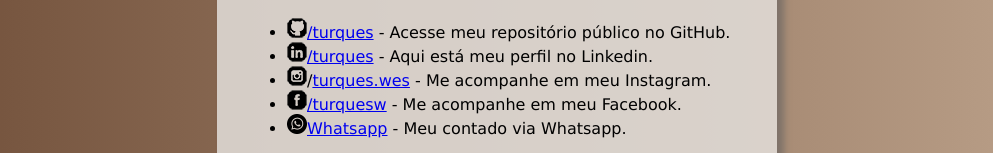
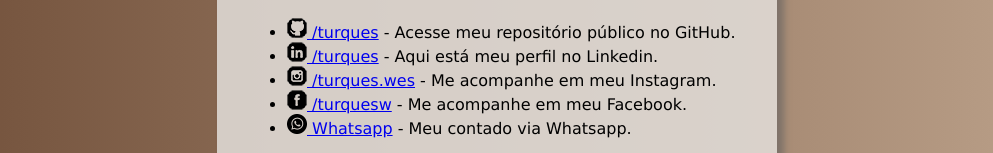
Before and after one commit to Turques/LandingPage, a plain HTML site: page index.html in a window 1280 px wide. Shown: the part 692-845 px from the top of the page, without its empty margins (143-1136 px from the left). Drawn offline with Linux system fonts and the light colour scheme.

Commit message:
att 1.2 landingpage

```diff
--- a/index.html
+++ b/index.html
@@ -19,12 +19,12 @@
         </p>
         <h2>Como falar comigo?</h2>
         <ul>
-            <li><img src="icone-github.png" alt="git.png"><a href="https://github.com/Turques" target="_blank" ref="external">/turques</a> - Acesse meu repositório público no GitHub.</li>
-            <li><img src="icone-linkedin.png" alt="linkedin.png"><a href="https://www.linkedin.com/in/wesley-turques-541b47235/" target="_blank" ref="external">/turques</a> - Aqui está meu perfil no Linkedin.</li>
-            <li><img src="icone-instagram.png" alt="instagram.png">/<a href="https://www.instagram.com/turques.wes/" target="_blank" ref="external">turques.wes</a> - Me acompanhe em meu Instagram.
+            <li><img src="icone-github.png" alt="git.png"><a href="https://github.com/Turques" target="_blank" ref="external"> /turques</a> - Acesse meu repositório público no GitHub.</li>
+            <li><img src="icone-linkedin.png" alt="linkedin.png"><a href="https://www.linkedin.com/in/wesley-turques-541b47235/" target="_blank" ref="external"> /turques</a> - Aqui está meu perfil no Linkedin.</li>
+            <li><img src="icone-instagram.png" alt="instagram.png"><a href="https://www.instagram.com/turques.wes/" target="_blank" ref="external"> /turques.wes</a> - Me acompanhe em meu Instagram.
             </li>
-            <li><img src="icone-facebook.png" alt="facebook.png"><a href="https://www.facebook.com/turquesw/" target="_blank" ref="external">/turquesw</a> - Me acompanhe em meu Facebook.</li>
-            <li><img src="icone-whatsapp.png" alt="whatsapp.png"><a href="http://wa.me/5521975894711" target="_blank" rel="external">Whatsapp</a> - Meu contado via Whatsapp.</li>
+            <li><img src="icone-facebook.png" alt="facebook.png"><a href="https://www.facebook.com/turquesw/" target="_blank" ref="external"> /turquesw</a> - Me acompanhe em meu Facebook.</li>
+            <li><img src="icone-whatsapp.png" alt="whatsapp.png"><a href="http://wa.me/5521975894711" target="_blank" rel="external"> Whatsapp</a> - Meu contado via Whatsapp.</li>
         </ul>
         <div style="display:flex;justify-content:center;align-items:center;">
             <audio preload="metadata" controls >
```
